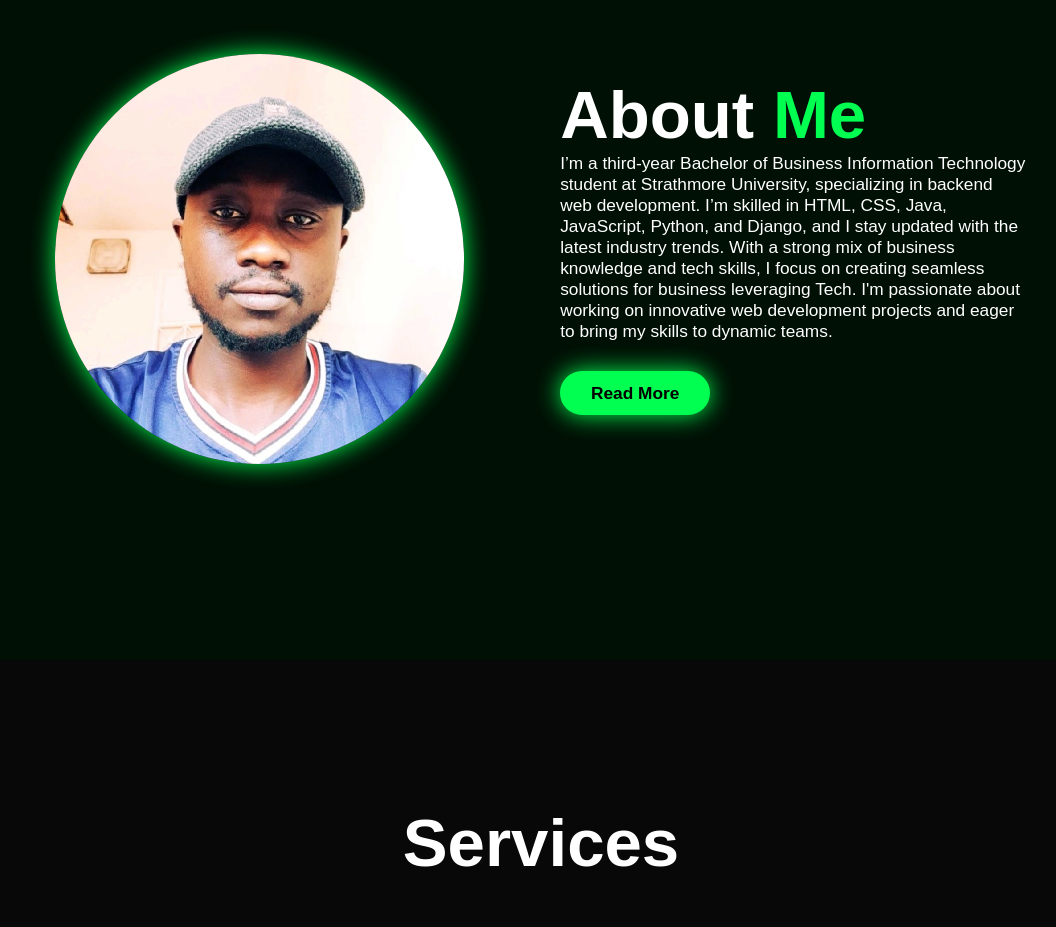
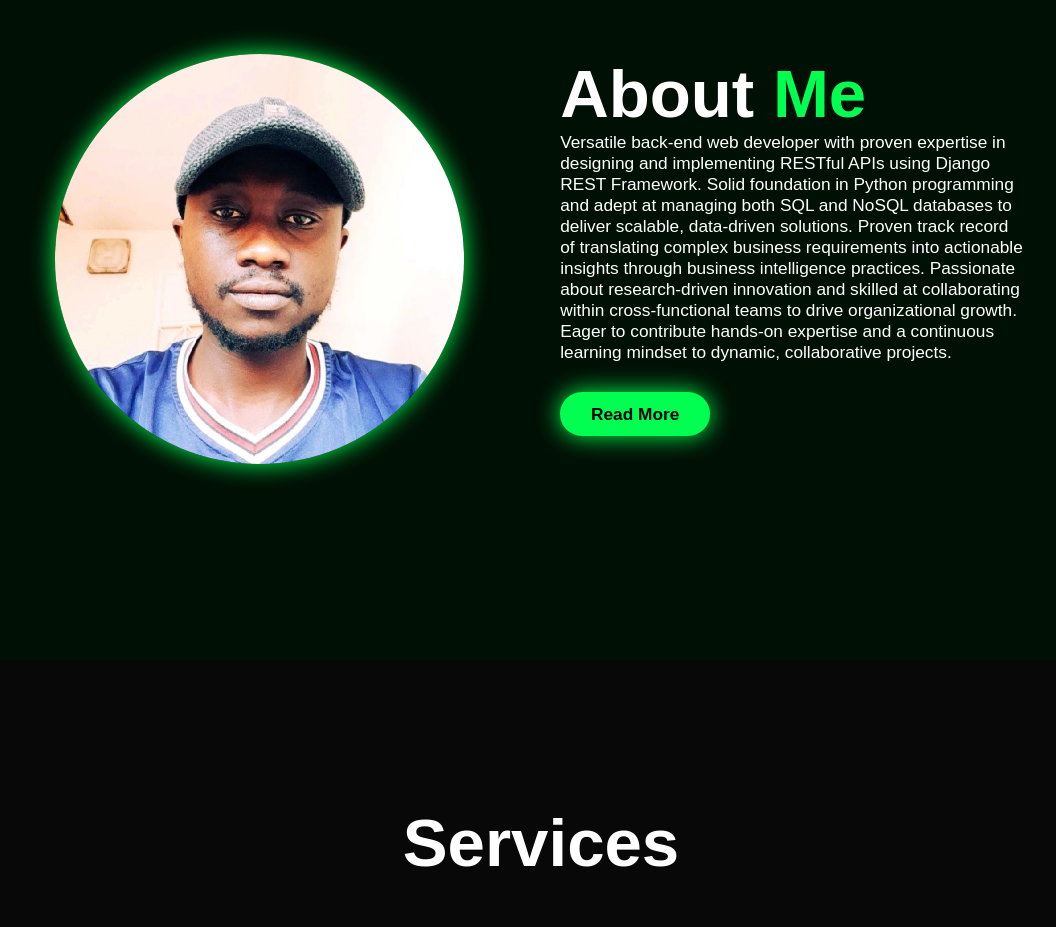
Before and after one commit to Godwill98/Godwill-Website, a plain HTML site: page index.html in a window 1280 px wide. Shown: the part 1020-1947 px from the top of the page, without its empty margins (99-1155 px from the left). Drawn offline with nearby package versions, Linux system fonts and the light colour scheme.

Commit message:
updated the career summary section

```diff
--- a/index.html
+++ b/index.html
@@ -63,10 +63,10 @@
       </div>
       <div class="about-content">
         <h2>About <span>Me</span></h2>
-        <p>I’m a third-year Bachelor of Business Information Technology student at Strathmore University, specializing in backend web development.
-           I’m skilled in HTML, CSS, Java, JavaScript, Python, and Django, and I stay updated with the latest industry trends.
-           With a strong mix of business knowledge and tech skills, I focus on creating seamless solutions for business leveraging Tech.
-           I'm passionate about working on innovative web development projects and eager to bring my skills to dynamic teams.
+        <p> Versatile back-end web developer with proven expertise in designing and implementing RESTful APIs using Django REST Framework.
+          Solid foundation in Python programming and adept at managing both SQL and NoSQL databases to deliver scalable, data-driven solutions.
+          Proven track record of translating complex business requirements into actionable insights through business intelligence practices.
+          Passionate about research-driven innovation and skilled at collaborating within cross-functional teams to drive organizational growth. Eager to contribute hands-on expertise and a continuous learning mindset to dynamic, collaborative projects.
         </p>
         <a href="#" class="btn">Read More</a>
       </div>
```
